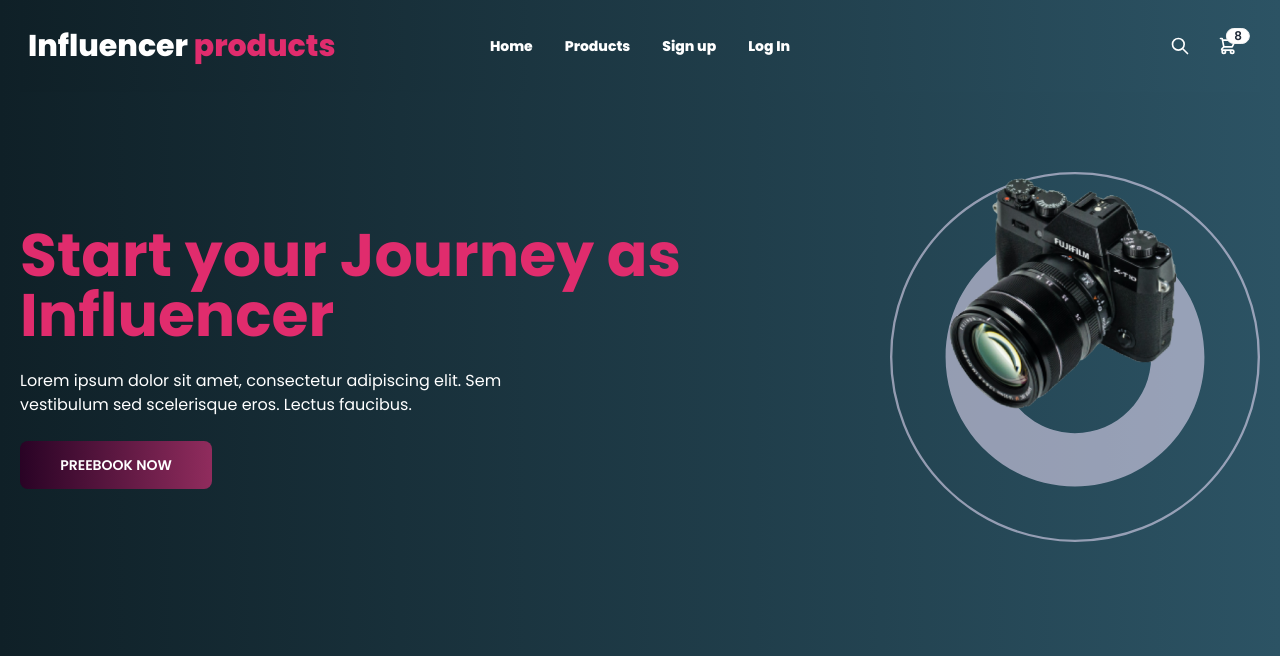
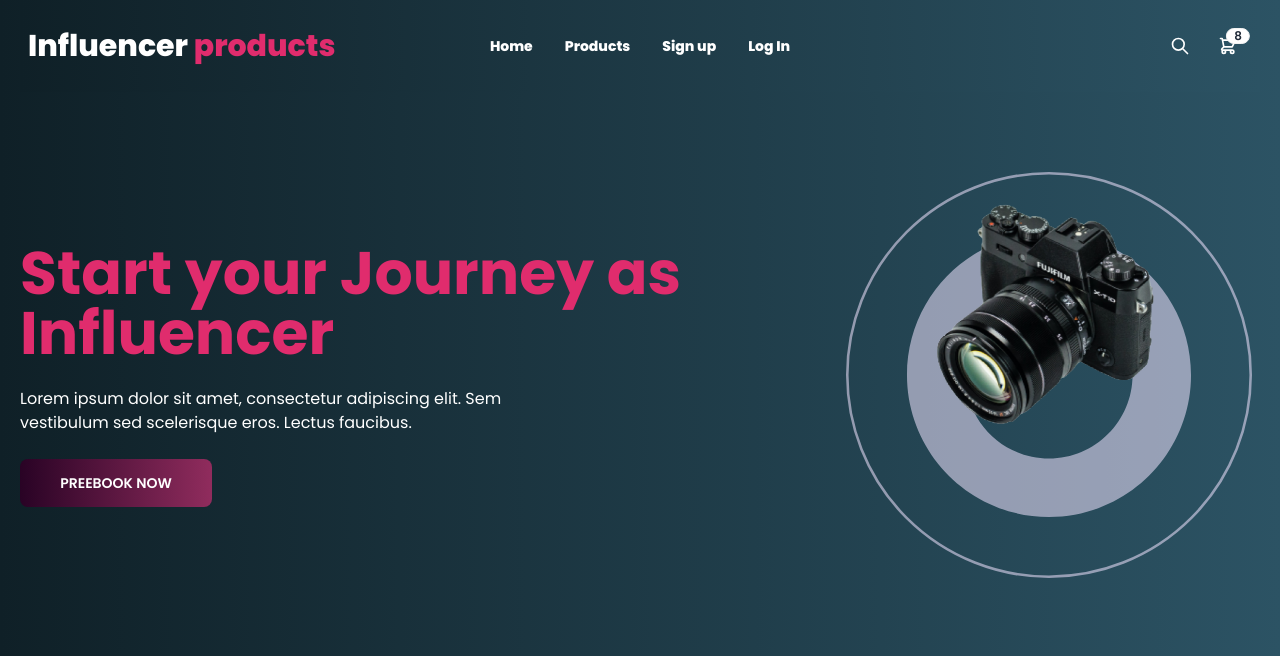
Before and after one commit to jerin-arpa/influencer-gears-daisyui, a plain HTML site: page index.html in a window 1280 px wide. Shown: the top 656 px of the page. Drawn offline with nearby package versions, Linux system fonts and the light colour scheme.

Commit message:
edited banner section

```diff
--- a/index.html
+++ b/index.html
@@ -56,6 +56,7 @@
         background-repeat: no-repeat;
         background-position: right;
         background-size: contain;
+        background-position: center;
     }
 
     .bg-image {
@@ -160,7 +161,7 @@
                             </div>
                         </div>
 
-                        <div class="background-image p-14">
+                        <div class="background-image p-20">
                             <img class="animate-bounce" src="images/banner-camera.png" />
                         </div>
                     </div>
```
